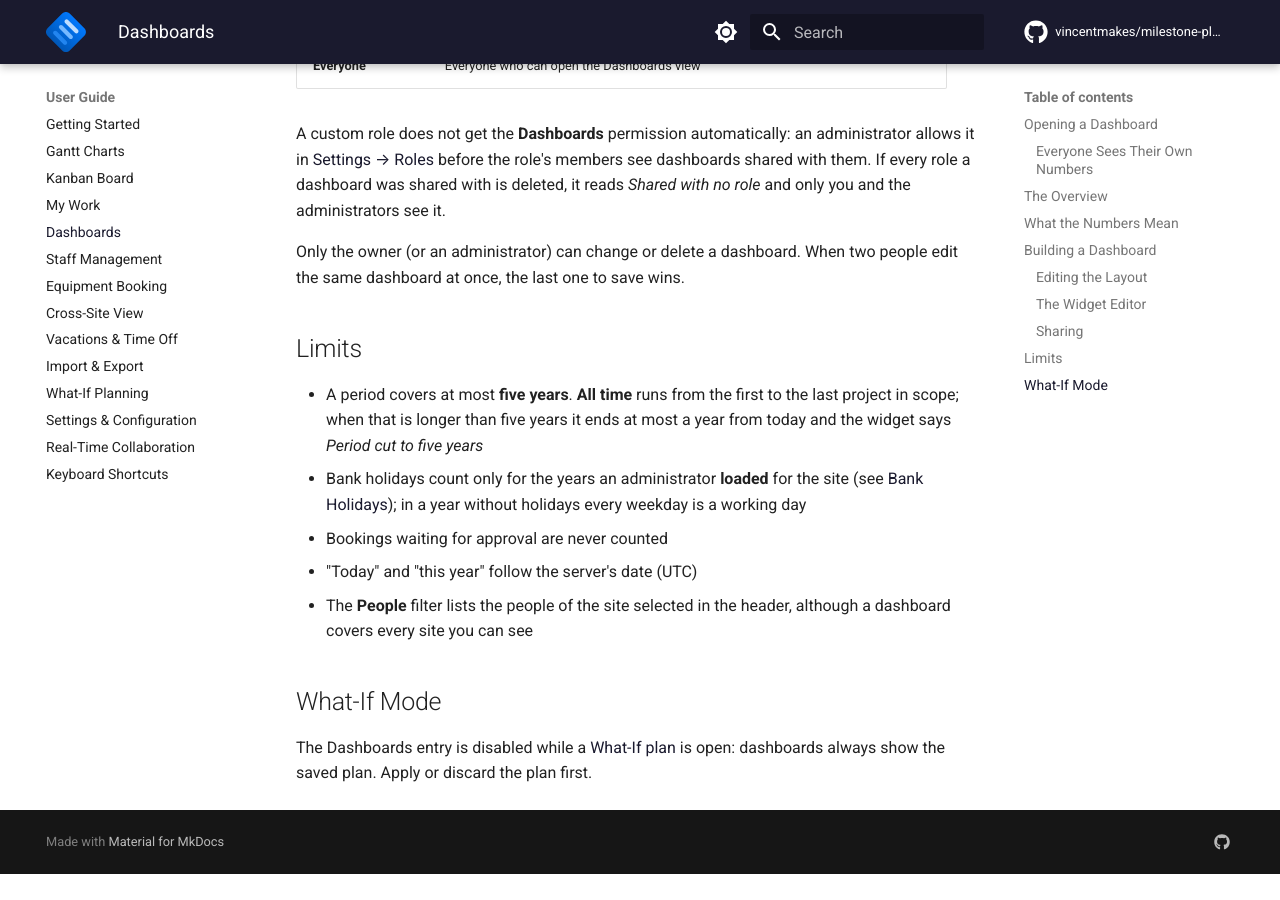
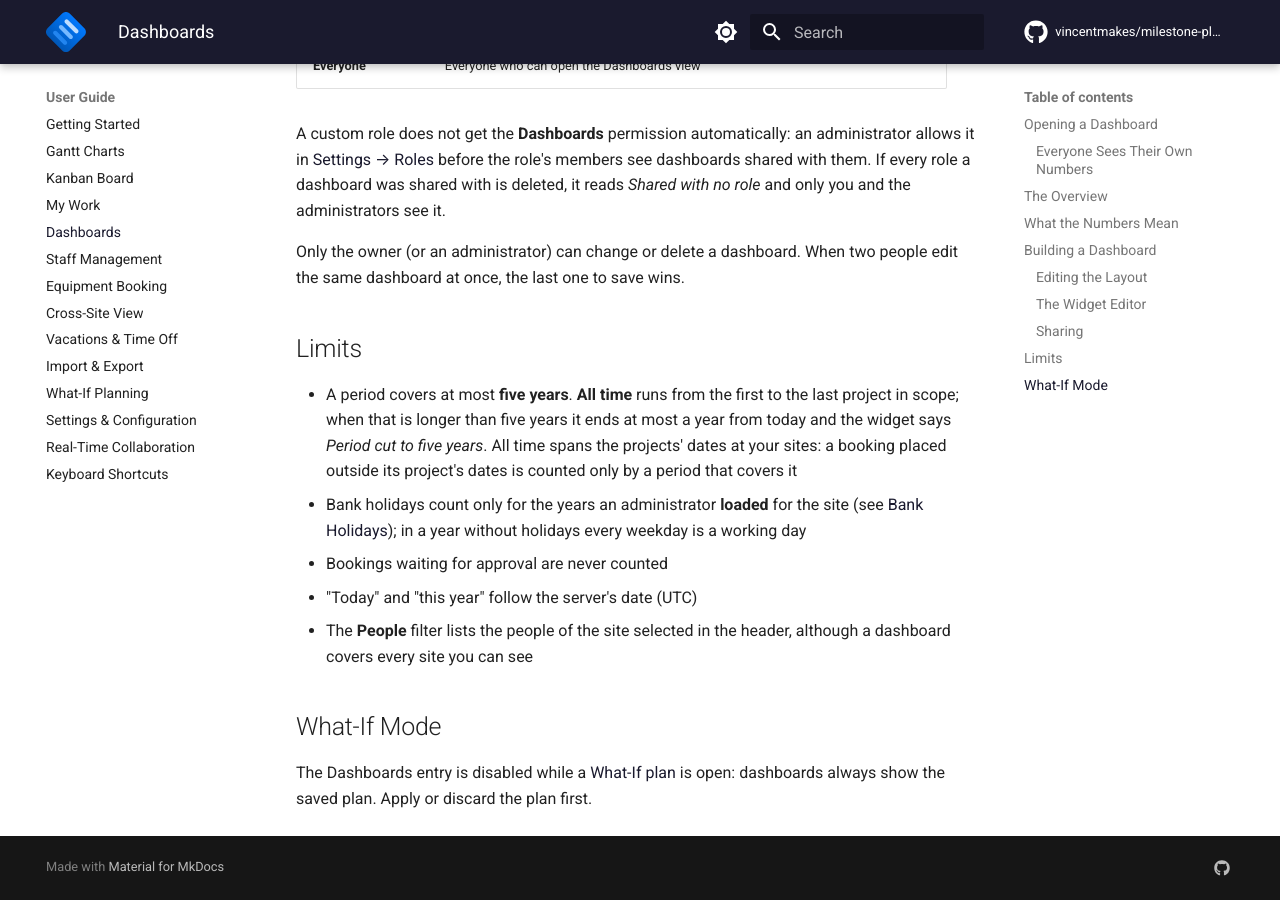
Before and after one commit to vincentmakes/milestone-planner, an MkDocs documentation site: the page built from docs/user-guide/dashboards.md, in a window 1280 px wide and 900 px high, scrolled down 5452 px. Built offline with MkDocs 1.6.1 and Material for MkDocs 9.7.7, drawn with Linux system fonts in a browser that asks for light colours; comment, search, counter and statistics services are not loaded; before the commit the page ends 6326 px from its top, so only the background shows below that.

Commit message:
Document the Overview on hand-made schemas and the All time span
Co-Authored-By: Claude Opus 5.5 <noreply@anthropic.com>

```diff
--- a/docs/user-guide/dashboards.md
+++ b/docs/user-guide/dashboards.md
@@ -117,7 +117,7 @@ Only the owner (or an administrator) can change or delete a dashboard. When two
 
 ## Limits
 
-- A period covers at most **five years**. **All time** runs from the first to the last project in scope; when that is longer than five years it ends at most a year from today and the widget says *Period cut to five years*
+- A period covers at most **five years**. **All time** runs from the first to the last project in scope; when that is longer than five years it ends at most a year from today and the widget says *Period cut to five years*. All time spans the projects' dates at your sites: a booking placed outside its project's dates is counted only by a period that covers it
 - Bank holidays count only for the years an administrator **loaded** for the site (see [Bank Holidays](settings.md#bank-holidays)); in a year without holidays every weekday is a working day
 - Bookings waiting for approval are never counted
 - "Today" and "this year" follow the server's date (UTC)
```
Also changed, not shown: docs/admin-guide/database.md (+2 -0 lines).
